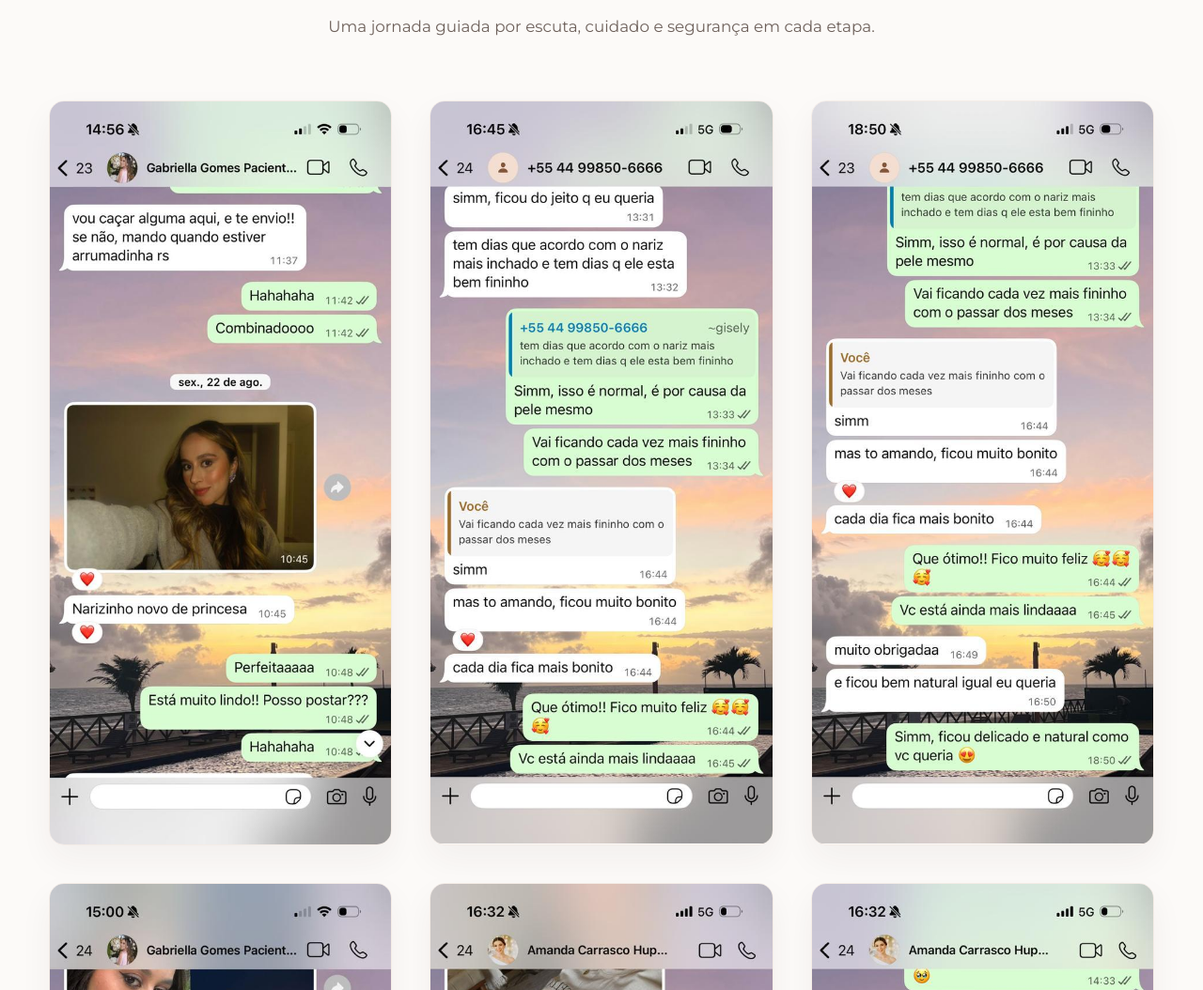
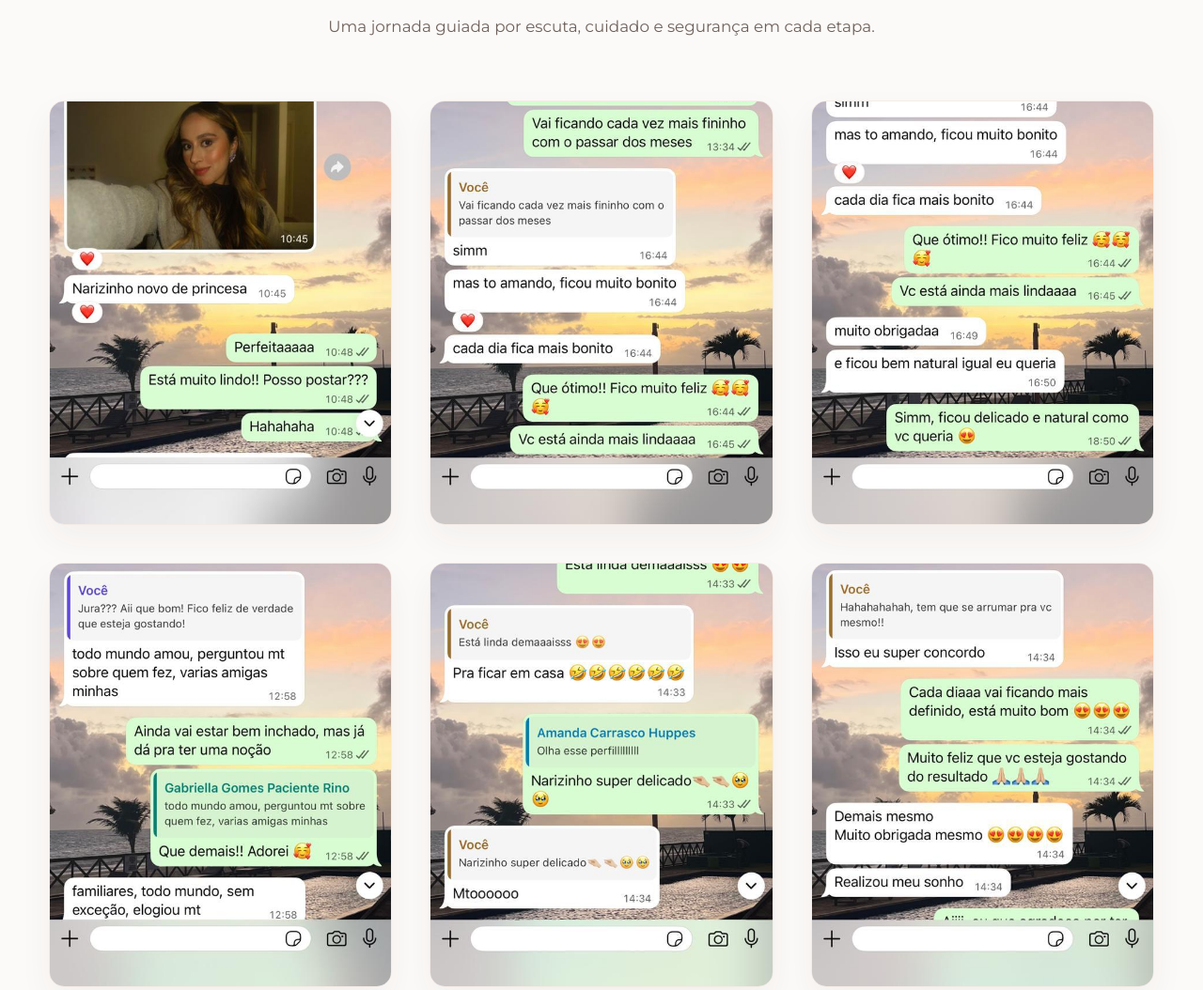
Before and after one commit to muriloterol/lpmarcelaprado, a plain HTML site: page index.html in a window 1280 px wide. Shown: the part 5260-6314 px from the top of the page at 94% size. Drawn offline with nearby package versions, Linux system fonts and the light colour scheme; a web font is replaced by a local one.

Commit message:
Crop top of feedback images to hide patient names

```diff
--- a/style.css
+++ b/style.css
@@ -700,8 +700,9 @@ section {
 
 .feedback-card img {
     width: 100%;
-    height: auto;
+    height: 450px;
     object-fit: cover;
+    object-position: bottom;
 }
 
 /* ==========================================================================
```
